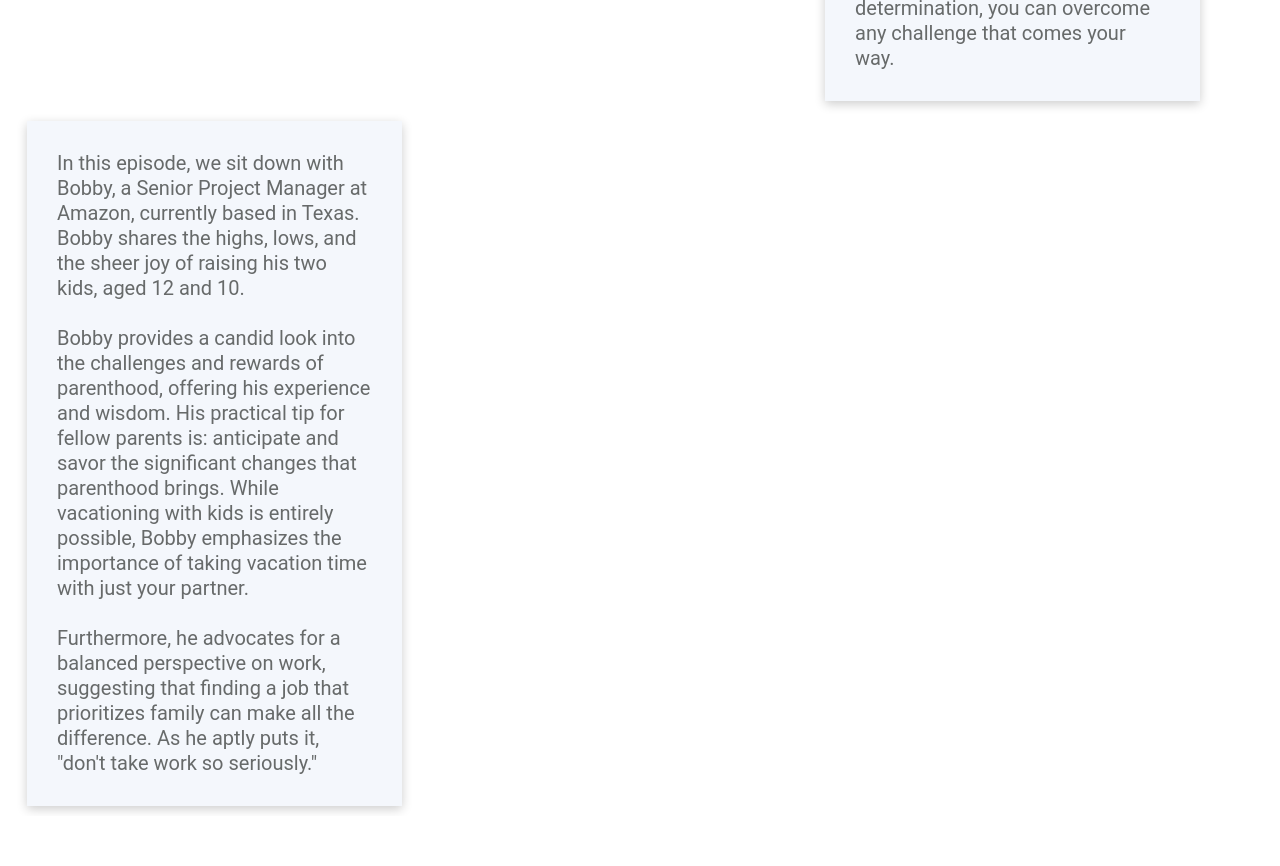
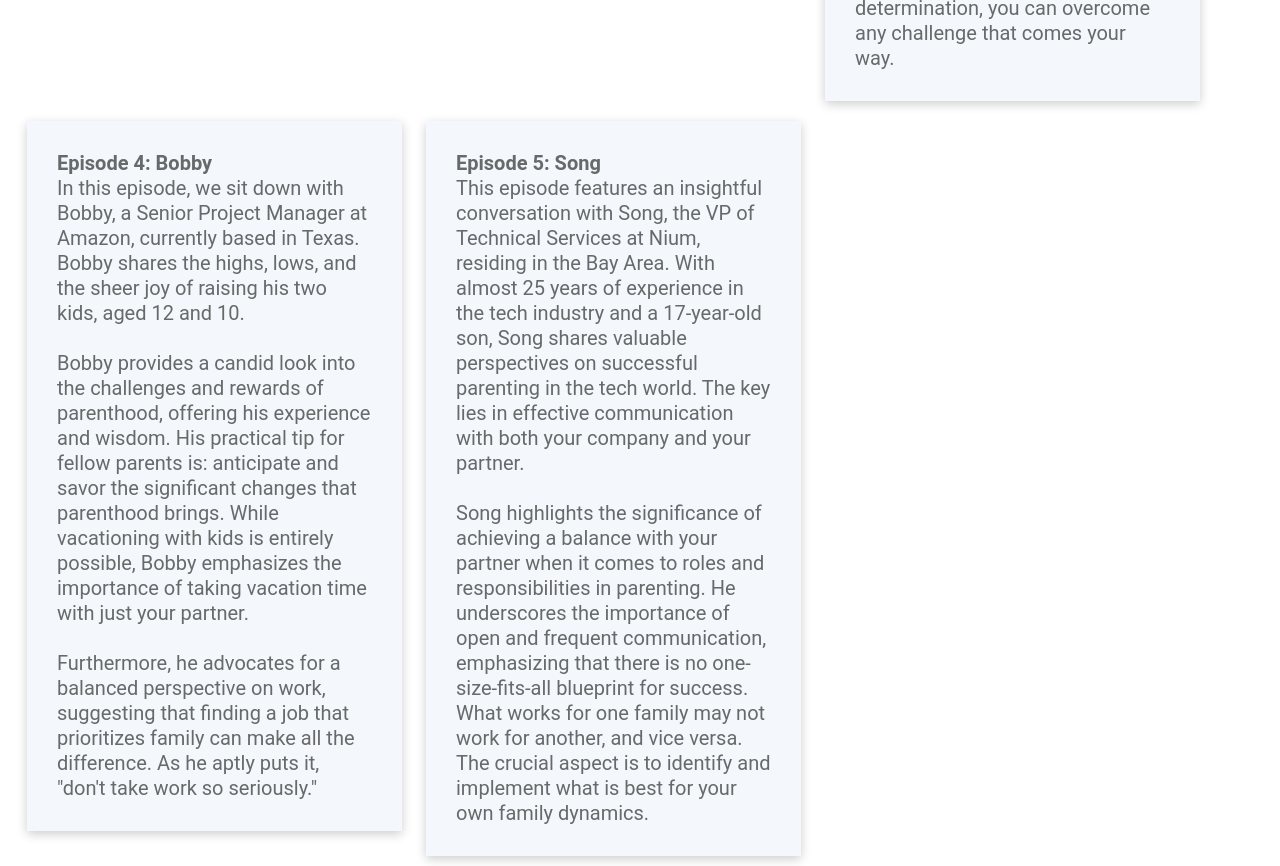
Before and after one commit to parenthoodbytes/parenthoodbytes.co, a plain HTML site: page episodes.html in a window 1280 px wide. Shown: the part 1520-2386 px from the top of the page. Before the commit the page ends 2336 px from the top, so only its background shows below. Drawn offline with Linux system fonts and the light colour scheme.

Commit message:
added song to the episode list

```diff
--- a/episodes.html
+++ b/episodes.html
@@ -57,9 +57,15 @@
 		</div>
 		<div class="box col">
 			<div class="inner">
-				In this episode, we sit down with Bobby, a Senior Project Manager at Amazon, currently based in Texas. Bobby shares the highs, lows, and the sheer joy of raising his two kids, aged 12 and 10.<br/><br/>
+				<h4>Episode 4: Bobby</h4>In this episode, we sit down with Bobby, a Senior Project Manager at Amazon, currently based in Texas. Bobby shares the highs, lows, and the sheer joy of raising his two kids, aged 12 and 10.<br/><br/>
 				Bobby provides a candid look into the challenges and rewards of parenthood, offering his experience and wisdom. His practical tip for fellow parents is: anticipate and savor the significant changes that parenthood brings. While vacationing with kids is entirely possible, Bobby emphasizes the importance of taking vacation time with just your partner.
 				<br/><br/>Furthermore, he advocates for a balanced perspective on work, suggesting that finding a job that prioritizes family can make all the difference. As he aptly puts it, "don't take work so seriously."
+			</div>
+		</div>
+		<div class="box col">
+			<div class="inner">
+				<h4>Episode 5: Song</h4>This episode features an insightful conversation with Song, the VP of Technical Services at Nium, residing in the Bay Area. With almost 25 years of experience in the tech industry and a 17-year-old son, Song shares valuable perspectives on successful parenting in the tech world. The key lies in effective communication with both your company and your partner.<br/><br/>
+				Song highlights the significance of achieving a balance with your partner when it comes to roles and responsibilities in parenting. He underscores the importance of open and frequent communication, emphasizing that there is no one-size-fits-all blueprint for success. What works for one family may not work for another, and vice versa. The crucial aspect is to identify and implement what is best for your own family dynamics.
 			</div>
 		</div>
 
```
